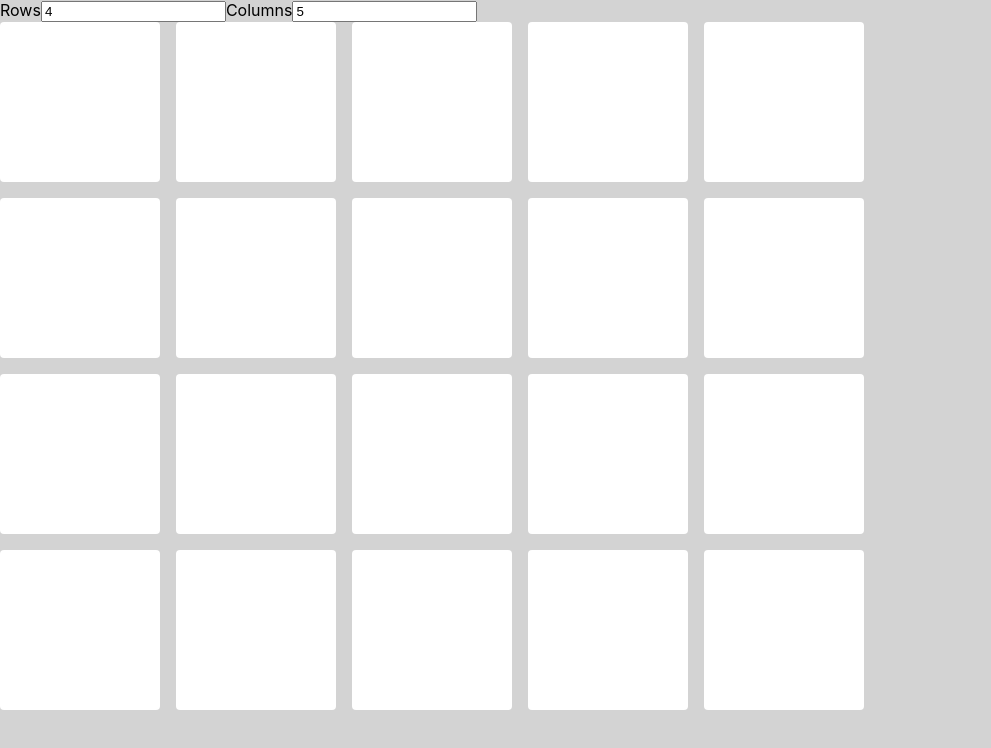
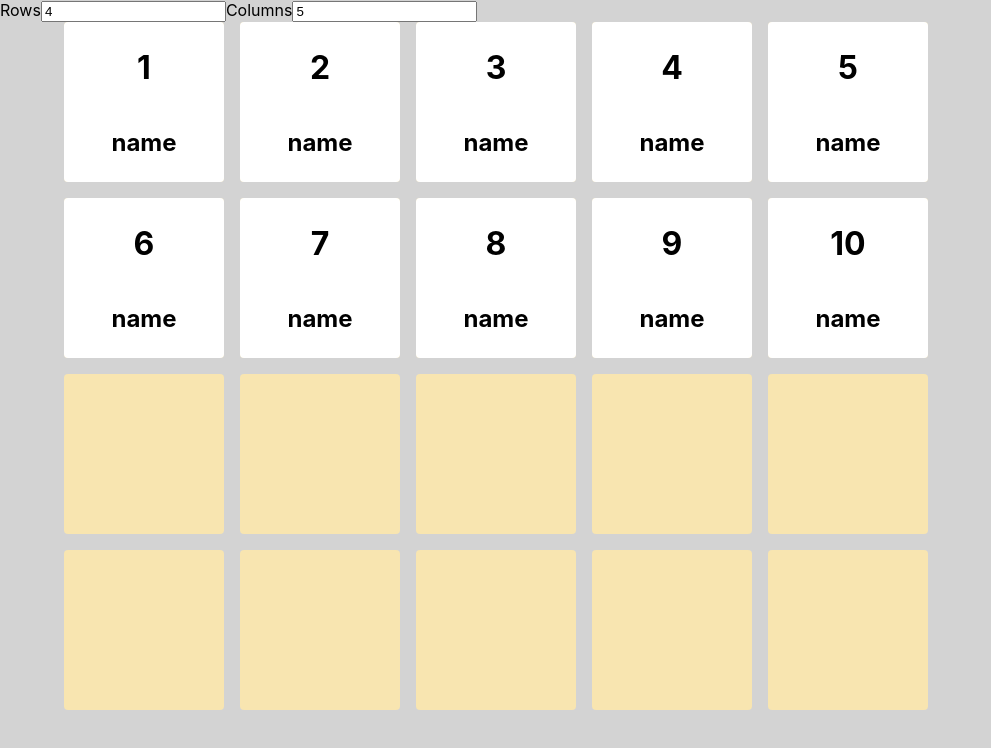
Before and after one commit to alexbeet81/seat-chart, a React (Create React App) app: page / in a window 1280 px wide. Shown: the top 748 px of the page, without its empty margins (0-991 px from the left). Built offline with nearby package versions, Linux system fonts and the light colour scheme; the HTML template or start-up script is replaced by a standard one.

Commit message:
created a render desk function that decideds if a desk should have a student at it or not

```diff
--- a/src/components/SeatChart.js
+++ b/src/components/SeatChart.js
@@ -1,30 +1,62 @@
-import { Fragment, useRef, useState } from "react";
+import { Fragment, useState } from "react";
 import StudentDesk from "./StudentDesk";
+import StudentCard from "./StudentCard";
 import classes from "./SeatChart.module.css";
 
+const renderDesk = (numberOfStudents, deskNumber) => {
+  // if numberOfStudents <= numberOfDesks
+  // render the desk with a student.
+  // else
+  // render the desk without a student.
+  // calculate remaing desks
+  const remainingStudents = numberOfStudents - deskNumber
+
+  if (remainingStudents >= 1) {
+    return <StudentDesk key={deskNumber}><StudentCard number={deskNumber + 1} name="name" /></StudentDesk>
+  } else {
+    return <StudentDesk key={deskNumber}>{null}</StudentDesk>
+  }
+};
+
 const SeatChart = () => {
-  const [rows, setRows] = useState(4)
-  const [columns, setColumns] = useState(5)
+  const [rows, setRows] = useState(4);
+  const [columns, setColumns] = useState(5);
+  const [numberOfStudents, setNumberOfStudents] = useState(10);
 
   const numberOfDesks = rows * columns;
 
   const rowsChangeHandler = (state) => {
-    setRows(state.target.value)
-  }
+    setRows(state.target.value);
+  };
 
   const columnsChangeHandler = (state) => {
-    setColumns(state.target.value)
-  }
+    setColumns(state.target.value);
+  };
 
-  const totalDesks = [...Array(numberOfDesks)].map((element, index) => <StudentDesk key={index}/>)
+  const totalDesks = [...Array(numberOfDesks)].map((element, index) => (
+    // <StudentDesk key={index}><StudentCard number={index + 1} name="name" /></StudentDesk>
+    renderDesk(numberOfStudents, index)
+  ));
 
   return (
     <Fragment>
       <form>
         <label htmlFor="rows">Rows</label>
-        <input onChange={rowsChangeHandler} id="z" type="number" value={rows}/>
+        <input
+          onChange={rowsChangeHandler}
+          id="z"
+          type="number"
+          min="1"
+          value={rows}
+        />
         <label htmlFor="columns">Columns</label>
-        <input onChange={columnsChangeHandler} id="x" type="number" value={columns}/>
+        <input
+          onChange={columnsChangeHandler}
+          id="x"
+          type="number"
+          min="1"
+          value={columns}
+        />
       </form>
       <div className={classes.container}>
         <div
--- a/src/components/SeatChart.module.css
+++ b/src/components/SeatChart.module.css
@@ -1,6 +1,6 @@
 .container {
   width: 90%;
-  width: 0 auto;
+  margin: auto;
   display: flex;
   align-items: center;
 }
--- a/src/components/StudentCard.module.css
+++ b/src/components/StudentCard.module.css
@@ -1,6 +1,7 @@
 .studentCard {
   width: 10rem;
   height: 10rem;
+  border-radius: 0.25rem;
   background-color: white;
   display: flex;
   flex-direction: column;
--- a/src/components/StudentDesk.js
+++ b/src/components/StudentDesk.js
@@ -1,7 +1,7 @@
 import classes from './StudentDesk.module.css';
 
-const StudentDesk = () => {
-  return <div className={classes.desk}/>
+const StudentDesk = ({children}) => {
+  return <div className={classes.desk}>{children}</div>
 };
 
 export default StudentDesk;
--- a/src/components/StudentDesk.module.css
+++ b/src/components/StudentDesk.module.css
@@ -3,5 +3,5 @@
   height: 10rem;
   border: none;
   border-radius: 0.25rem;
-  background-color: white;
+  background-color: rgb(248, 229, 176);
 }
```
